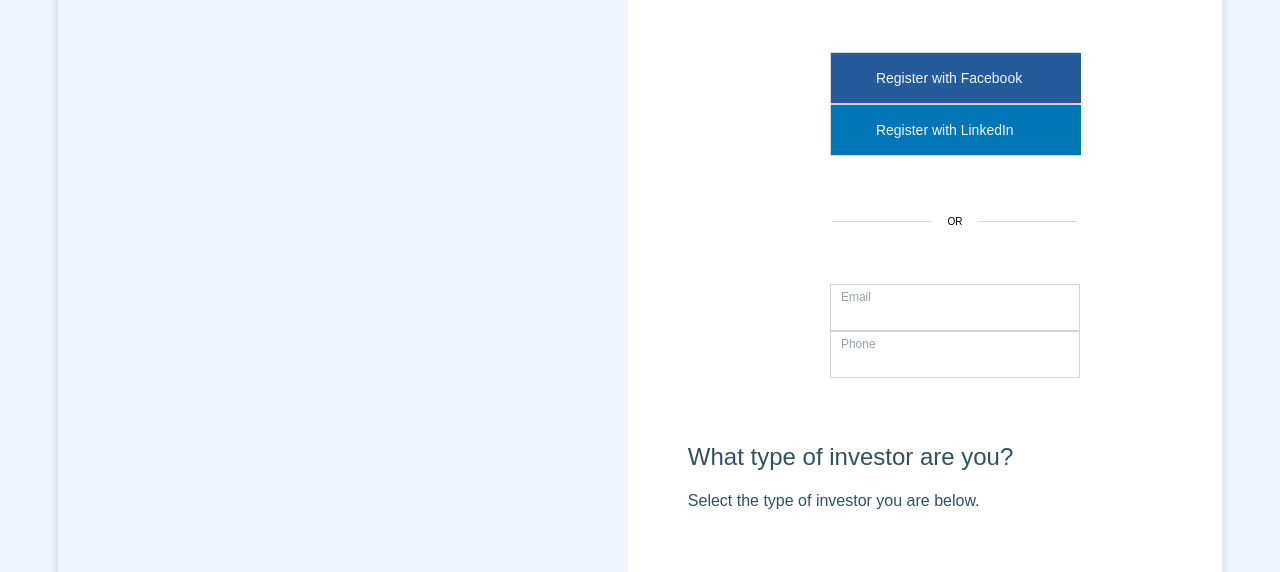
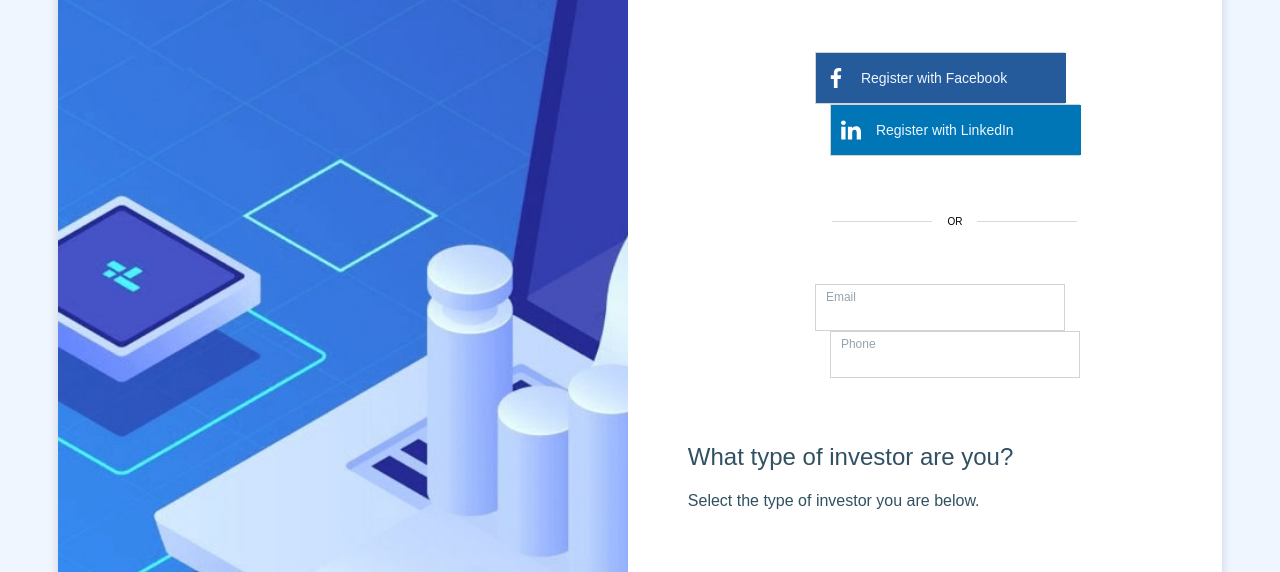
Before and after one commit to KseniaGrach/maketKata, a plain HTML site: page index.html in a window 1280 px wide. Shown: the part 223-795 px from the top of the page. Drawn offline with Linux system fonts and the light colour scheme.

Commit message:
second commit

```diff
--- a/style.css
+++ b/style.css
@@ -3,10 +3,12 @@
 *:after {
     box-sizing: border-box;
 }
+
 h1, h2, h3, h4{
     color: #315061;
     font-weight: lighter;
 }
+
 body{
     background-color: #EFF6FF;
     padding: 50px;
@@ -48,11 +50,17 @@ body{
     height: 50px;
     padding: 17px 45px;
     font-size: 14px;
+    margin-right: 30px;
+}
+
+.group:first-child{
+    margin-right: 30px;
 }
 
 .facebook:hover{
     background-color: royalblue;
 }
+
 .linkedln{
     background-color: #0076B6;
     background-image: url("image/linkedin.svg");
```
Also changed, not shown: image/bg.jpg (added), image/facebook.svg (added), image/linkedin.svg (added), image/logo.svg (added).
